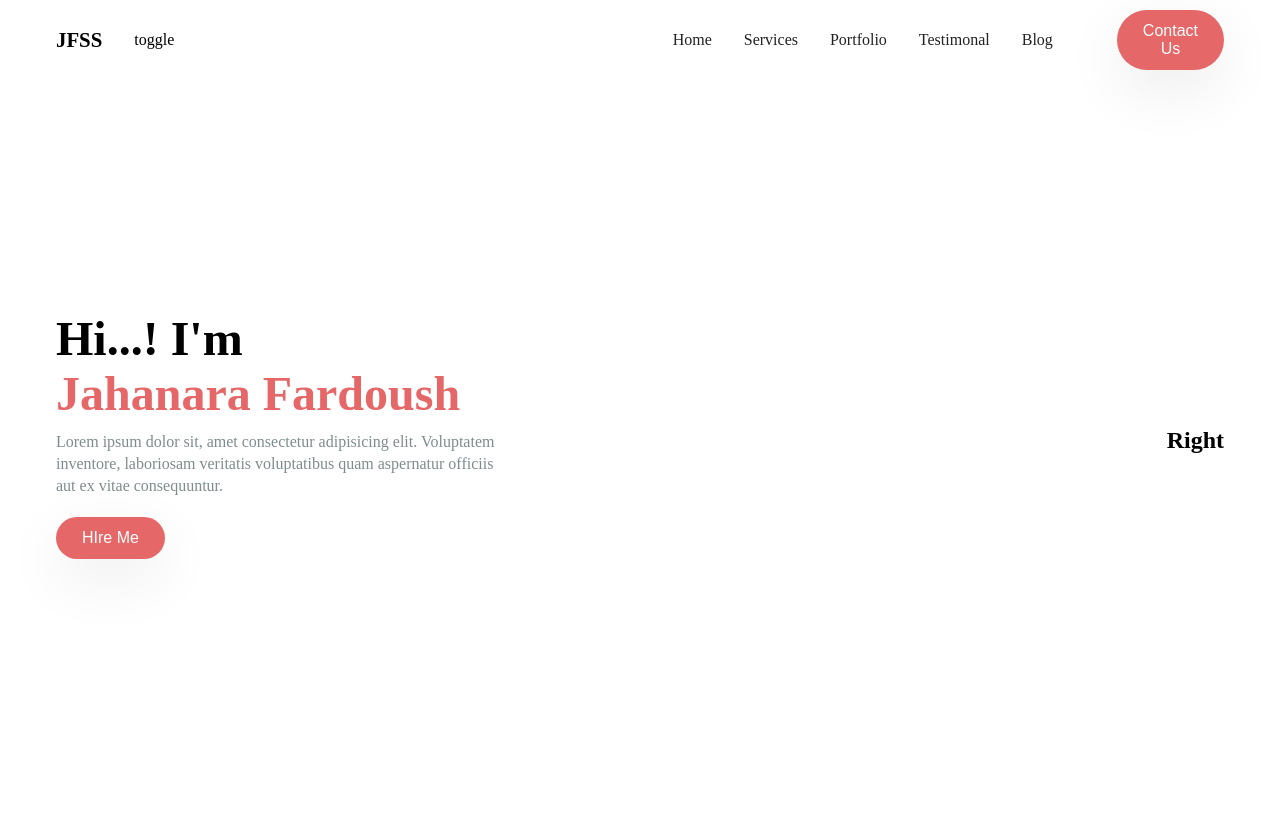
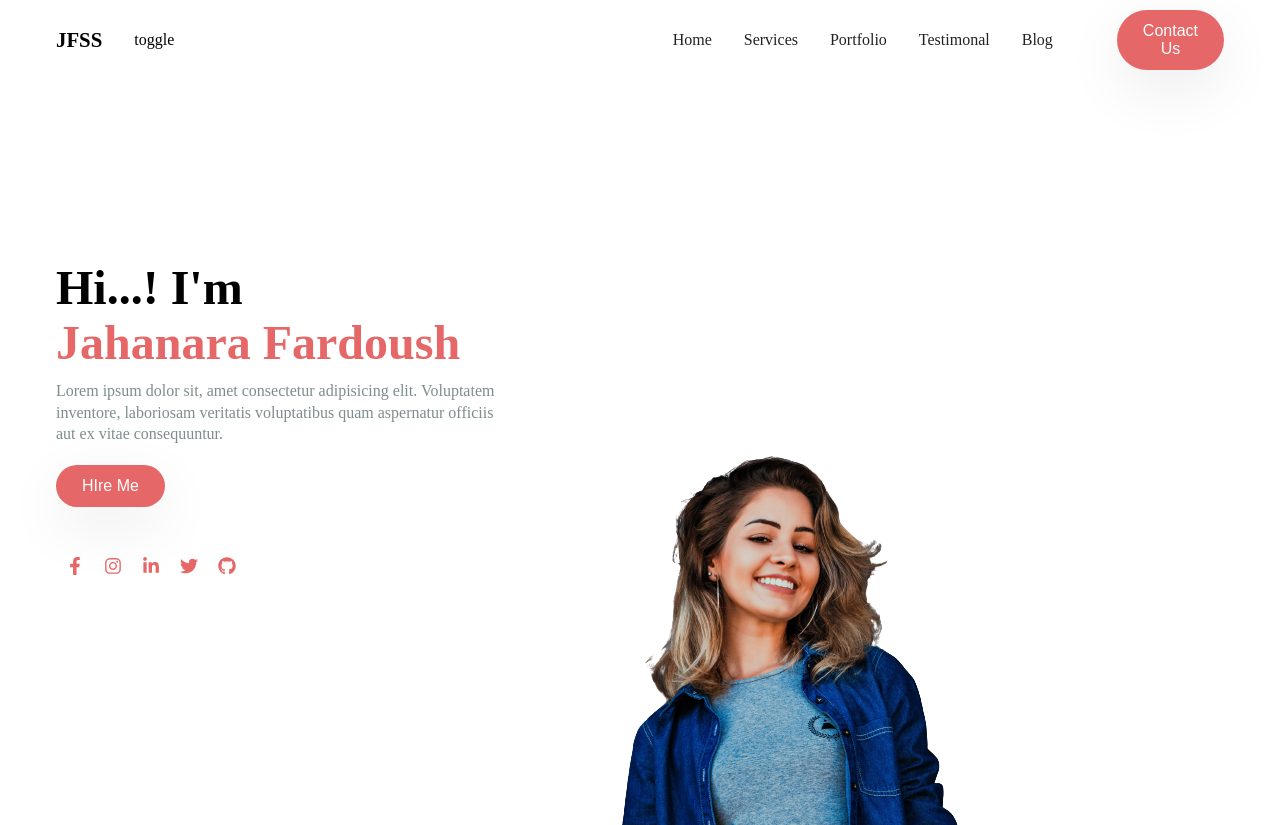
Before and after one commit to fardoush/React-Portfolio-App, a React (Create React App) app: page / in a window 1280 px wide. Before the commit the page ends 800 px from the top, so only its background shows below. Built offline with nearby package versions, Linux system fonts and the light colour scheme.

Commit message:
install react icon and add images

```diff
--- a/package.json
+++ b/package.json
@@ -8,6 +8,7 @@
     "@testing-library/user-event": "^13.5.0",
     "react": "^18.2.0",
     "react-dom": "^18.2.0",
+    "react-icons": "^4.4.0",
     "react-scripts": "5.0.1",
     "web-vitals": "^2.1.4"
   },
--- a/src/components/Home/Home.css
+++ b/src/components/Home/Home.css
@@ -30,3 +30,43 @@
 .home-btn{
     margin: 10px 0;
 }
+
+
+.social-icon{
+    margin:2rem 0;
+    display: flex;
+    gap:0rem;
+
+}
+
+.social-icon a{
+    /* transform: scale(0.5); */
+    font-size: 18px;
+    color:var(--pink);
+    padding: 8px 10px;
+    /* padding: 5px 8px; */
+    cursor: pointer;
+}
+
+.social-icon a:hover{
+    font-size: 18px;
+    background:var(--pink);
+    padding: 8px 10px;
+    cursor: pointer;
+    border: none;
+    border-radius: 50%;
+    color: #fff;
+}
+
+
+/* Banner/ banner-images  */
+
+.banner-images{
+    position: relative;
+    flex: 1;
+}
+.banner-images>*{
+    position: absolute;
+    content: " ";
+    z-index: 1;
+}
--- a/src/components/Home/Home.jsx
+++ b/src/components/Home/Home.jsx
@@ -1,5 +1,8 @@
 import React from 'react';
 import './Home.css';
+import { FaFacebookF,FaInstagram,FaLinkedinIn,FaTwitter,FaGithub } from "react-icons/fa";
+import bannerImage from '../../images/banner1.png';
+
 
 const Home = () => {
   return (
@@ -12,12 +15,29 @@ const Home = () => {
 
       <button className="home-btn btn">HIre Me</button>
 
-      <div className="banner-icon">
-
+      <div className="social-icon">
+        <a href="#gh" className="">
+        <FaFacebookF/>
+         </a>
+         <a href="#gh" className="">
+        <FaInstagram/>
+         </a>
+         <a href="#ghj" className="">
+        <FaLinkedinIn/>
+         </a>
+         <a href="#ghh" className="">
+        <FaTwitter/>
+         </a>
+         <a href="#" className="">
+        <FaGithub/>
+         </a>
       </div>
       </div>
-      <div className="home-right">
-<h2>Right</h2>
+      <div className="banner-images">
+      <span className='shape1'></span>
+      <img src={bannerImage} alt="" />
+      <img src={bannerImage} alt="" />
+
       </div>
     </div>
   )
```
Also changed, not shown: src/images/banner1.png (added), 1 other file (tests, documents, lock files or other folders).
